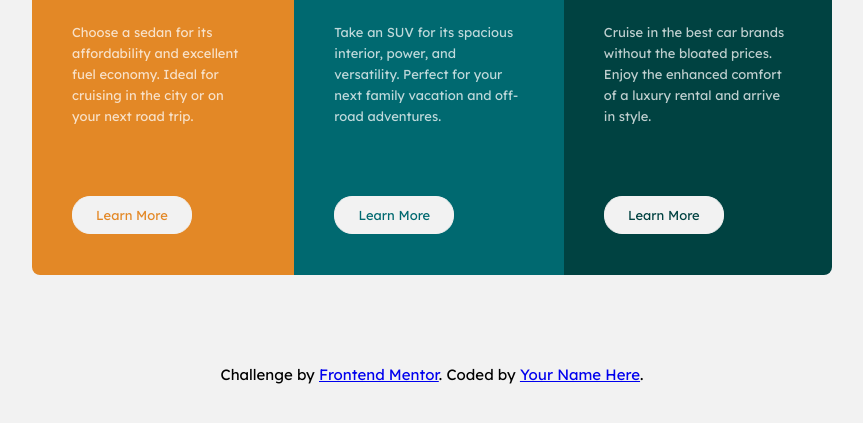
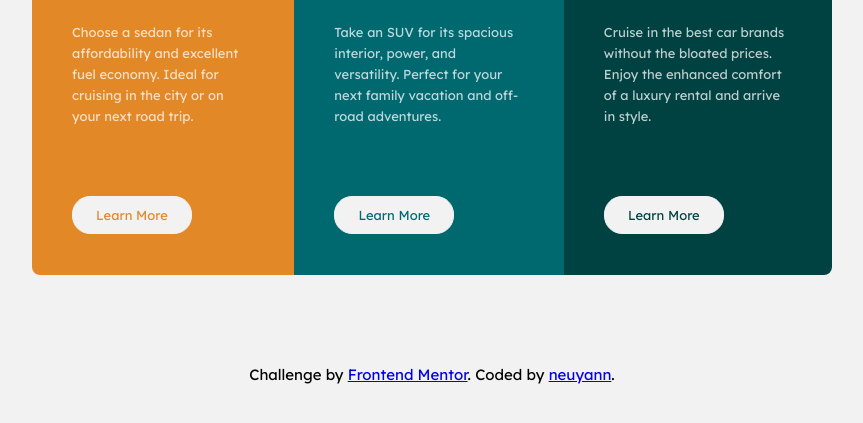
Before and after one commit to neuyann/3-column-preview-card-component-main, a plain HTML site: page index.html in a window 1280 px wide. Shown: the part 235-658 px from the top of the page, without its empty margins (208-1071 px from the left). Drawn offline with Linux system fonts and the light colour scheme.

Commit message:
Update index.html

```diff
--- a/index.html
+++ b/index.html
@@ -40,7 +40,7 @@
   </main>
   <footer class="attribution">
     Challenge by <a href="https://www.frontendmentor.io?ref=challenge" target="_blank">Frontend Mentor</a>.
-    Coded by <a href="#">Your Name Here</a>.
+    Coded by <a href="#">neuyann</a>.
   </footer>
 </body>
 </html>
```
